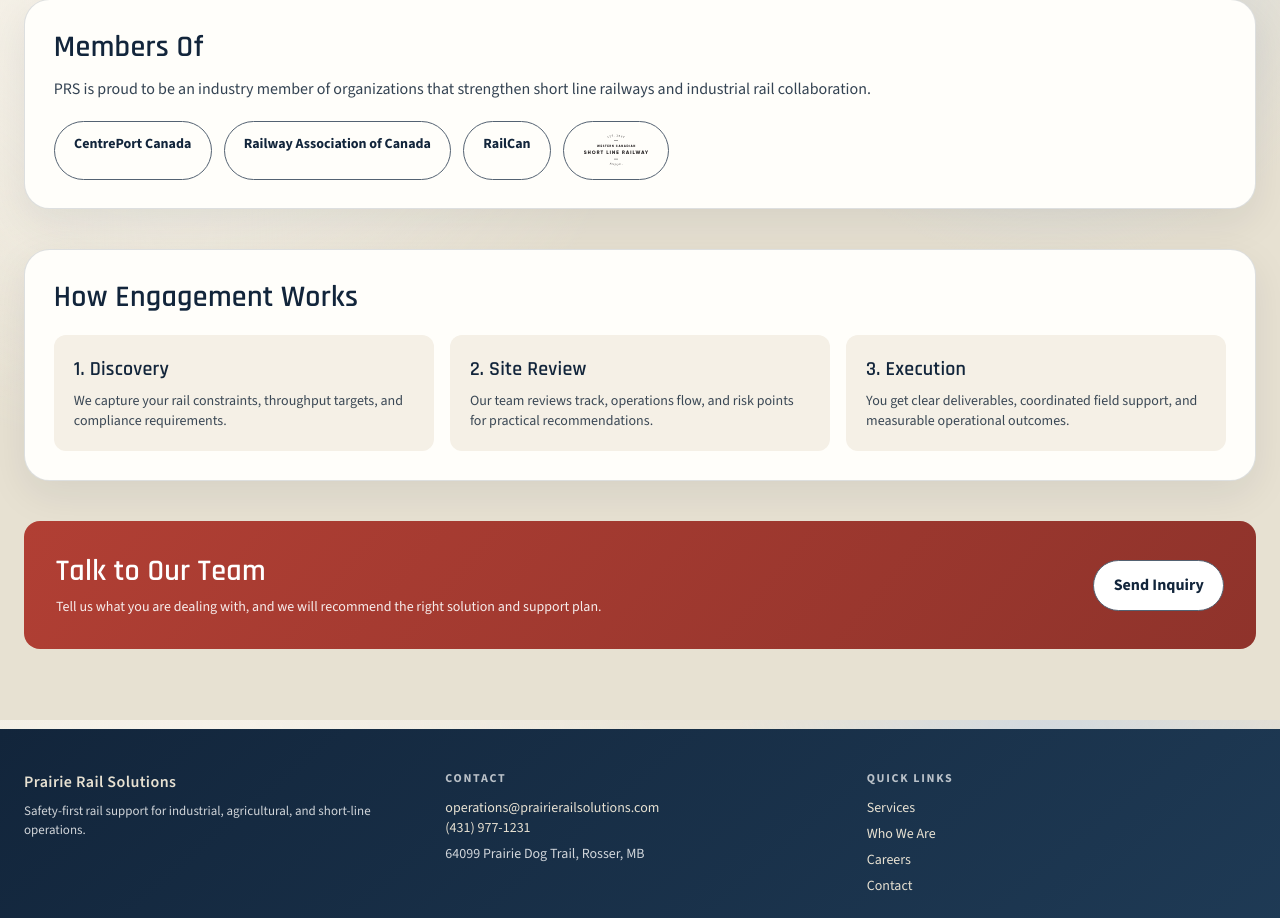
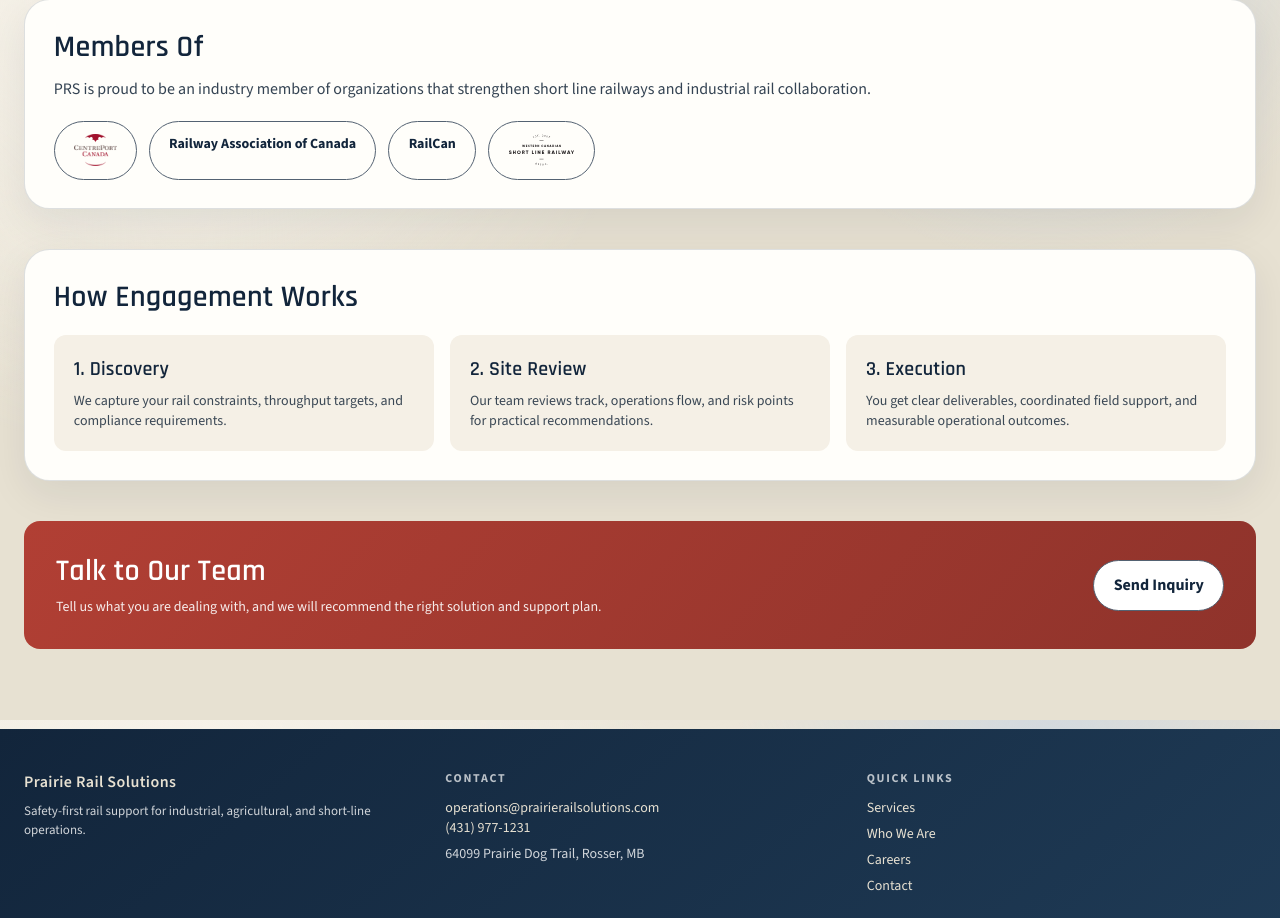
Before and after one commit to eutelsatw4-art/prairerailsolutions, a Next.js app in the folder web/: page / in a window 1280 px wide. Shown: the part 4080-4998 px from the top of the page. Built offline with nearby package versions, Linux system fonts and the light colour scheme.

Commit message:
Show CentrePort Canada logo in Members Of section

```diff
--- a/web/src/app/page.tsx
+++ b/web/src/app/page.tsx
@@ -295,7 +295,7 @@ export default function Home() {
         </p>
         <div className="mt-5 flex flex-wrap gap-3 text-sm font-semibold">
           <a className="btn-ghost" href="https://centreportcanada.ca/" target="_blank" rel="noreferrer">
-            CentrePort Canada
+            <Image src="/images/centreport-logo.png" alt="CentrePort Canada" width={140} height={40} className="h-8 w-auto" />
           </a>
           <a className="btn-ghost" href="https://railwaysuppliers.ca/" target="_blank" rel="noreferrer">
             Railway Association of Canada
```
Also changed, not shown: web/public/images/centreport-logo.png (added).
